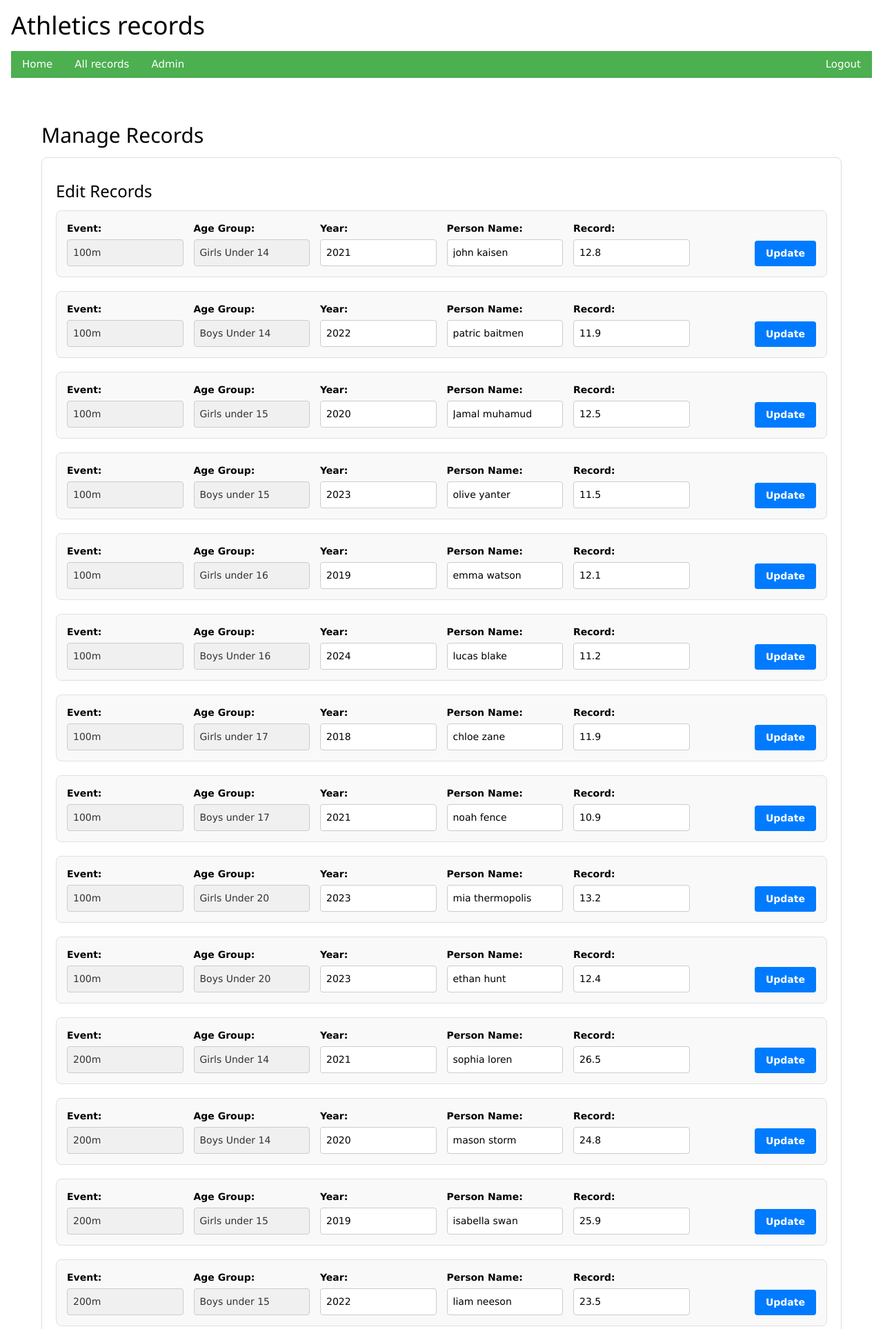
After one commit to Na1yd/Athletic-records, a Flask app: page /admin/manage in a window 1280 px wide. The commit adds this page. Shown: the top 1927 px of the page at 69% size. Run offline with Flask 3, Linux system fonts and the light colour scheme; a user stored in the database is signed in; data comes from the database, SQL or seed files in the repository; both versions use the stored data as it was after the commit.

Commit message:
Was sick so I had loads of time and made whole login sytem in 4 days

```diff
--- a/app.py
+++ b/app.py
@@ -1,13 +1,25 @@
-from flask import Flask, render_template, request, g
+from flask import Flask, render_template, request, g, redirect, url_for, flash, session
+from werkzeug.security import generate_password_hash, check_password_hash
+from functools import wraps
 import sqlite3
 
+
+
 app = Flask(__name__)
+app.config["SECRET_KEY"] = "Cabbage tree"
 
 DATABASE = "athletics.db"
 
+def login_required(f):
+    @wraps(f)
+    def decorated_function(*args, **kwargs):
+        if "user_id" not in session:
+            return redirect(url_for("login"))
+        return f(*args, **kwargs)
+    return decorated_function
 
 def get_db():
-    db = getattr(g, '_database', None)
+    db = getattr(g, "_database", None)
     if db is None:
         db = g._database = sqlite3.connect(DATABASE)
     return db
@@ -15,10 +27,119 @@ def get_db():
 
 @app.teardown_appcontext
 def close_connection(exception):
-    db = getattr(g, '_database', None)
+    db = getattr(g, "_database", None)
     if db is not None:
         db.close()
 
+# This is the login route which allows the user to log in and change records in the database.
+@app.route("/login", methods=["GET", "POST"])
+def login():
+    if request.method == "POST":
+        username = request.form["username"]
+        password = request.form["password"]
+        conn = sqlite3.connect("athletics.db")
+        cur = conn.cursor()
+        cur.execute("SELECT id, password FROM admin_users WHERE username = ?", (username,))
+        user = cur.fetchone()
+        conn.close()
+
+        if user and check_password_hash(user[1], password):
+            session["user_id"] = user[0]
+            session["username"] = username
+            return redirect(url_for("home"))
+        flash("Invalid login", "error")
+    return render_template("login.html")
+
+# For logging out of admin
+@app.route("/logout")
+@login_required
+def logout():
+    session.clear()
+    return redirect("/")
+
+# This is the admin change area where you can alter records and it requirs admin login
+@app.route("/admin")
+@login_required
+def admin_panel():
+    return render_template("admin.html")
+
+# Admin database management
+@app.route("/admin/manage", methods=["GET", "POST"])
+@login_required
+def manage_database():
+    conn = sqlite3.connect("athletics.db")
+    cur = conn.cursor()
+
+    # Get all records with details
+    cur.execute("""
+        SELECT records.id, records.year, event.name, age_group.name,
+        person.name, records.bhs_record
+        FROM records
+        INNER JOIN event ON records.event_id = event.id
+        INNER JOIN age_group ON records.age_group_id = age_group.id
+        INNER JOIN person ON records.person_id = person.id
+    """)
+    records = cur.fetchall()
+
+    # Get events and age groups for forms
+    cur.execute("SELECT id, name FROM event ORDER BY name")
+    events = cur.fetchall()
+    cur.execute("SELECT id, name FROM age_group ORDER BY name")
+    age_groups = cur.fetchall()
+    cur.execute("SELECT id, name FROM person ORDER BY name")
+    people = cur.fetchall()
+
+    conn.close()
+
+    return render_template("manage.html", records=records, events=events,
+                          age_groups=age_groups, people=people)
+
+# Update existing record
+@app.route("/admin/update_record/<int:record_id>", methods=["POST"])
+@login_required
+def update_record(record_id):
+    year = request.form.get("year")
+    person_name = request.form.get("person_name")
+    bhs_record = request.form.get("bhs_record")
+
+    # Validate inputs
+    if not year or not person_name or not bhs_record:
+        flash("All fields are required!", "error")
+        return redirect(url_for("manage_database"))
+
+    conn = sqlite3.connect("athletics.db")
+    cur = conn.cursor()
+
+    # Get the current person_id from the record
+    cur.execute("SELECT person_id FROM records WHERE id = ?", (record_id,))
+    result = cur.fetchone()
+
+    if not result:
+        flash("Record not found!", "error")
+        conn.close()
+        return redirect(url_for("manage_database"))
+
+    person_id = result[0]
+
+    # Update the person's name (keep the same person_id)
+    cur.execute("UPDATE person SET name = ? WHERE id = ?", (person_name, person_id))
+
+    # Update only year and bhs_record in records (event, age_group, and person_id stay the same)
+    cur.execute("""
+        UPDATE records
+        SET year = ?, bhs_record = ?
+        WHERE id = ?
+    """, (year, bhs_record, record_id))
+
+    if cur.rowcount == 0:
+        flash("Failed to update record!", "error")
+    else:
+        flash("Record updated successfully!", "success")
+
+    conn.commit()
+    conn.close()
+
+    return redirect(url_for("manage_database"))
 
 def query_db(query, args=(), one=False):
     cur = get_db().execute(query, args)
@@ -63,31 +184,31 @@ def records_table():
                 INNER JOIN person ON records.person_id = person.id
                 """)
     record = cur.fetchall()
-    return render_template('records.html', record=record)
+    return render_template("records.html", record=record)
 
 
 # This is the route for the submission form on the home page that filters the
 # records based on the selected event and age group.
-@app.route('/submit', methods=['POST'])
+@app.route("/submit", methods=["POST"])
 def submit():
-    selected_event = request.form.get('events')
-    selected_age_group = request.form.get('age_groups')
+    selected_event = request.form.get("events")
+    selected_age_group = request.form.get("age_groups")
     conn = sqlite3.connect("athletics.db")
     cur = conn.cursor()
 # This is in case both are set to defult. Does the same thing as the all
 # records route.
     if selected_event == "All events" and selected_age_group == "All years":
-        cur.execute('''
+        cur.execute("""
             SELECT records.id, records.year, event.name, age_group.name,
             person.name, records.bhs_record
             FROM records
             INNER JOIN event ON records.event_id = event.id
             INNER JOIN age_group ON records.age_group_id = age_group.id
             INNER JOIN person ON records.person_id = person.id
-        ''',)
+        """,)
 # This is for if they select all boys records from a all events.
     elif selected_age_group == "Boys" and selected_event == "All events":
-        cur.execute('''
+        cur.execute("""
             SELECT records.id, records.year, event.name, age_group.name,
             person.name, records.bhs_record
             FROM records
@@ -95,10 +216,10 @@ def submit():
             INNER JOIN age_group ON records.age_group_id = age_group.id
             INNER JOIN person ON records.person_id = person.id
             WHERE age_group.Gender = 2
-        ''',)
+        """,)
 # This is for if they select all girls records from a all events.
     elif selected_age_group == "Girls" and selected_event == "All events":
-        cur.execute('''
+        cur.execute("""
             SELECT records.id, records.year, event.name, age_group.name,
             person.name, records.bhs_record
             FROM records
@@ -106,10 +227,10 @@ def submit():
             INNER JOIN age_group ON records.age_group_id = age_group.id
             INNER JOIN person ON records.person_id = person.id
             WHERE age_group.Gender = 1
-        ''',)
+        """,)
 # This is for if they select all track event records from all year groups.
     elif selected_age_group == "All years" and selected_event == "All track events":
-        cur.execute('''
+        cur.execute("""
             SELECT records.id, records.year, event.name, age_group.name,
             person.name, records.bhs_record
             FROM records
@@ -118,10 +239,10 @@ def submit():
             INNER JOIN person ON records.person_id = person.id
             WHERE event.Event_type = 1
             ORDER BY event.id ASC
-        ''',)
+        """,)
 # This is for if they select all field event records from all year groups.
     elif selected_age_group == "All years" and selected_event == "All field events":
-        cur.execute('''
+        cur.execute("""
             SELECT records.id, records.year, event.name, age_group.name,
             person.name, records.bhs_record
             FROM records
@@ -130,10 +251,10 @@ def submit():
             INNER JOIN person ON records.person_id = person.id
             WHERE event.Event_type = 2
             ORDER BY event.id ASC
-        ''',)
+        """,)
 # This is for if they select all boys records from all field events.
     elif selected_age_group == "Boys" and selected_event == "All field events":
-        cur.execute('''
+        cur.execute("""
             SELECT records.id, records.year, event.name, age_group.name,
             person.name, records.bhs_record
             FROM records
@@ -141,10 +262,10 @@ def submit():
             INNER JOIN age_group ON records.age_group_id = age_group.id
             INNER JOIN person ON records.person_id = person.id
             WHERE event.Event_type = 2 and age_group.Gender = 2
-        ''',)
+        """,)
 # This is for if they select all boys records from all track events.
     elif selected_age_group == "Boys" and selected_event == "All track events":
-        cur.execute('''
+        cur.execute("""
             SELECT records.id, records.year, event.name, age_group.name,
             person.name, records.bhs_record
             FROM records
@@ -152,10 +273,10 @@ def submit():
             INNER JOIN age_group ON records.age_group_id = age_group.id
             INNER JOIN person ON records.person_id = person.id
             WHERE event.Event_type = 1 and age_group.Gender = 2
-        ''',)
+        """,)
 # This is for if they select all girls records from all field events.
     elif selected_age_group == "Girls" and selected_event == "All field events":
-        cur.execute('''
+        cur.execute("""
             SELECT records.id, records.year, event.name, age_group.name,
             person.name, records.bhs_record
             FROM records
@@ -163,10 +284,10 @@ def submit():
             INNER JOIN age_group ON records.age_group_id = age_group.id
             INNER JOIN person ON records.person_id = person.id
             WHERE event.Event_type = 2 and age_group.Gender = 1
-        ''',)
+        """,)
 # This is for if they select all girls records from all track events.
     elif selected_age_group == "Girls" and selected_event == "All track events":
-        cur.execute('''
+        cur.execute("""
             SELECT records.id, records.year, event.name, age_group.name,
             person.name, records.bhs_record
             FROM records
@@ -174,10 +295,10 @@ def submit():
             INNER JOIN age_group ON records.age_group_id = age_group.id
             INNER JOIN person ON records.person_id = person.id
             WHERE event.Event_type = 1 and age_group.Gender = 1
-        ''',)
+        """,)
 # This is for if they select all boys records from a specific event.
     elif selected_age_group == "Boys":
-        cur.execute('''
+        cur.execute("""
             SELECT records.id, records.year, event.name, age_group.name,
             person.name, records.bhs_record
             FROM records
@@ -185,10 +306,10 @@ def submit():
             INNER JOIN age_group ON records.age_group_id = age_group.id
             INNER JOIN person ON records.person_id = person.id
             WHERE age_group.Gender = 2 AND records.event_id = ?
-        ''', (selected_event,))
+        """, (selected_event,))
 # This is for if they select all girls records from a specific event.
     elif selected_age_group == "Girls":
-        cur.execute('''
+        cur.execute("""
             SELECT records.id, records.year, event.name, age_group.name,
             person.name, records.bhs_record
             FROM records
@@ -196,10 +317,10 @@ def submit():
             INNER JOIN age_group ON records.age_group_id = age_group.id
             INNER JOIN person ON records.person_id = person.id
             WHERE age_group.Gender = 1 AND records.event_id = ?
-        ''', (selected_event,))
+        """, (selected_event,))
 # This is for if they select all track records from a specific age group.
     elif selected_event == "All track events":
-        cur.execute('''
+        cur.execute("""
             SELECT records.id, records.year, event.name, age_group.name,
             person.name, records.bhs_record
             FROM records
@@ -207,10 +328,10 @@ def submit():
             INNER JOIN age_group ON records.age_group_id = age_group.id
             INNER JOIN person ON records.person_id = person.id
             WHERE records.age_group_id = ? AND event.Event_type = 1
-        ''', (selected_age_group,))
+        """, (selected_age_group,))
 # This is for if they select all field records from a specific age group.
     elif selected_event == "All field events":
-        cur.execute('''
+        cur.execute("""
             SELECT records.id, records.year, event.name, age_group.name,
             person.name, records.bhs_record
             FROM records
@@ -218,11 +339,11 @@ def submit():
             INNER JOIN age_group ON records.age_group_id = age_group.id
             INNER JOIN person ON records.person_id = person.id
             WHERE records.age_group_id = ? AND event.Event_type = 2
-        ''', (selected_age_group,))
+        """, (selected_age_group,))
 # This is for if they select all events and one age group. It will show all
 # events records for that age group.
     elif selected_event == "All events":
-        cur.execute('''
+        cur.execute("""
             SELECT records.id, records.year, event.name, age_group.name,
             person.name, records.bhs_record
             FROM records
@@ -230,11 +351,11 @@ def submit():
             INNER JOIN age_group ON records.age_group_id = age_group.id
             INNER JOIN person ON records.person_id = person.id
             WHERE records.age_group_id = ?
-        ''', (selected_age_group,))
+        """, (selected_age_group,))
 # This is for if they select all age groups and one event. It will show all
 # age group records for that one specific event.
     elif selected_age_group == "All years":
-        cur.execute('''
+        cur.execute("""
             SELECT records.id, records.year, event.name, age_group.name,
             person.name, records.bhs_record
             FROM records
@@ -242,10 +363,10 @@ def submit():
             INNER JOIN age_group ON records.age_group_id = age_group.id
             INNER JOIN person ON records.person_id = person.id
             WHERE records.event_id = ?
-        ''', (selected_event,))
+        """, (selected_event,))
 # This is for if they want a specific record for that age group and event.
     else:
-        cur.execute('''
+        cur.execute("""
             SELECT records.id, records.year, event.name, age_group.name,
             person.name, records.bhs_record
             FROM records
@@ -254,19 +375,19 @@ def submit():
             INNER JOIN person ON records.person_id = person.id
             WHERE records.age_group_id = ? AND records.event_id = ?
             ORDER BY records.year DESC
-        ''', (selected_age_group, selected_event))
+        """, (selected_age_group, selected_event))
 #This is for incase they mess with the submit method and try to submit somthing that is not in the database.
     if not cur or not selected_event or not selected_age_group:
-        return render_template('404.html'), 404
+        return render_template("404.html"), 404
 
     record = cur.fetchall()
     conn.close()
-    return render_template('records.html', record=record)
+    return render_template("records.html", record=record)
 
 #If they try to go to a page that does not exist then it will give them this error mesage
 @app.errorhandler(404)
 def invalid_route(error):
-    return render_template('404.html'), 404
+    return render_template("404.html"), 404
 
 
 if __name__ == "__main__":
--- a/static/style.css
+++ b/static/style.css
@@ -14,3 +14,157 @@ th, td {
 }
 
 tr:hover {background-color: rgb(227, 248, 231);}
+
+
+.admin-container {
+    max-width: 600px;
+    margin: 50px auto;
+    padding: 20px;
+    border: 1px solid #ccc;
+    border-radius: 8px;
+}
+
+.admin-menu ul {
+    list-style: none;
+    padding: 0;
+}
+
+.admin-menu li {
+    margin: 10px 0;
+}
+
+.admin-menu a {
+    color: #007bff;
+    text-decoration: none;
+    font-size: 16px;
+}
+
+.admin-menu a:hover {
+    text-decoration: underline;
+
+}
+
+.manage-container {
+    max-width: 1200px;
+    margin: 30px auto;
+    padding: 20px;
+}
+
+.alert {
+    padding: 12px 15px;
+    margin-bottom: 20px;
+    border-radius: 4px;
+    border-left: 4px solid;
+}
+
+.alert-success {
+    background-color: #d4edda;
+    color: #155724;
+    border-color: #28a745;
+}
+
+.alert-error {
+    background-color: #f8d7da;
+    color: #721c24;
+    border-color: #f44336;
+}
+
+.records-section {
+    margin-bottom: 40px;
+    padding: 20px;
+    border: 1px solid #ddd;
+    border-radius: 8px;
+}
+
+.records-list {
+    display: flex;
+    flex-direction: column;
+    gap: 20px;
+}
+
+.record-card {
+    border: 1px solid #e0e0e0;
+    border-radius: 8px;
+    padding: 15px;
+    background-color: #f9f9f9;
+}
+
+.edit-form {
+    width: 100%;
+}
+
+.form-row {
+    display: grid;
+    grid-template-columns: repeat(auto-fit, minmax(150px, 1fr));
+    gap: 15px;
+    align-items: flex-end;
+}
+
+.form-group {
+    display: flex;
+    flex-direction: column;
+}
+
+.form-group label {
+    font-weight: bold;
+    margin-bottom: 5px;
+    font-size: 14px;
+}
+
+.readonly-field {
+    padding: 8px;
+    background-color: #f0f0f0;
+    border: 1px solid #ccc;
+    border-radius: 4px;
+    font-size: 14px;
+    color: #333;
+}
+
+.form-group input, .form-group select {
+    padding: 8px;
+    border: 1px solid #ccc;
+    border-radius: 4px;
+    font-size: 14px;
+}
+
+.form-group input:focus, .form-group select:focus {
+    outline: none;
+    border-color: #007bff;
+    box-shadow: 0 0 5px rgba(0, 123, 255, 0.3);
+}
+
+.button-group {
+    display: flex;
+    gap: 10px;
+    align-items: flex-end;
+}
+
+.btn-update {
+    background-color: #007bff;
+    color: white;
+    padding: 8px 16px;
+    border: none;
+    border-radius: 4px;
+    cursor: pointer;
+    font-size: 14px;
+    font-weight: bold;
+    white-space: nowrap;
+}
+
+.btn-update:hover {
+    background-color: #0056b3;
+}
+
+.btn-back {
+    display: inline-block;
+    margin-top: 20px;
+    padding: 10px 20px;
+    background-color: #6c757d;
+    color: white;
+    text-decoration: none;
+    border-radius: 4px;
+}
+
+.btn-back:hover {
+    background-color: #5a6268;
+}
--- a/templates/layout.html
+++ b/templates/layout.html
@@ -15,6 +15,12 @@
         <div class="w3-bar w3-green">
             <a href="/" class="w3-bar-item w3-button">Home</a>
             <a href="records" class="w3-bar-item w3-button">All records</a>
+            {% if session.get('user_id') %}
+                <a href="/admin" class="w3-bar-item w3-button">Admin</a>
+                <a href="/logout" class="w3-bar-item w3-button w3-right">Logout</a>
+            {% else %}
+                <a href="/login" class="w3-bar-item w3-button w3-right">Login</a>
+            {% endif %}
         </div>
     </div>
         {% block content %}{% endblock %}
--- /dev/null
+++ b/templates/manage.html
@@ -0,0 +1,65 @@
+{% extends "layout.html" %}
+
+{% block content %}
+<div class="manage-container">
+    <h2>Manage Records</h2>
+
+    <!-- Display flash messages -->
+    {% with messages = get_flashed_messages(with_categories=true) %}
+        {% if messages %}
+            {% for category, message in messages %}
+                <div class="alert alert-{{ category }}">{{ message }}</div>
+            {% endfor %}
+        {% endif %}
+    {% endwith %}
+
+    <div class="records-section">
+        <h3>Edit Records</h3>
+        {% if records %}
+            <div class="records-list">
+                {% for record in records %}
+                    <div class="record-card">
+                        <form method="POST" action="{{ url_for('update_record', record_id=record[0]) }}" class="edit-form">
+                            <div class="form-row">
+                                <div class="form-group">
+                                    <label>Event:</label>
+                                    <div class="readonly-field">{{ record[2] }}</div>
+                                </div>
+
+                                <div class="form-group">
+                                    <label>Age Group:</label>
+                                    <div class="readonly-field">{{ record[3] }}</div>
+                                </div>
+
+                                <div class="form-group">
+                                    <label for="year_{{ record[0] }}">Year:</label>
+                                    <input type="number" id="year_{{ record[0] }}" name="year" value="{{ record[1] }}" required>
+                                </div>
+
+                                <div class="form-group">
+                                    <label for="person_{{ record[0] }}">Person Name:</label>
+                                    <input type="text" id="person_{{ record[0] }}" name="person_name" value="{{ record[4] }}" required>
+                                </div>
+
+                                <div class="form-group">
+                                    <label for="record_{{ record[0] }}">Record:</label>
+                                    <input type="text" id="record_{{ record[0] }}" name="bhs_record" value="{{ record[5] }}" required>
+                                </div>
+
+                                <div class="form-group button-group">
+                                    <button type="submit" class="btn-update">Update</button>
+                                </div>
+                            </div>
+                        </form>
+                    </div>
+                {% endfor %}
+            </div>
+        {% else %}
+            <p>No records found.</p>
+        {% endif %}
+    </div>
+
+    <a href="{{ url_for('admin_panel') }}" class="btn-back">Back to Admin Panel</a>
+</div>
+
+{% endblock %}
```
Also changed, not shown: templates/admin.html (added, +24 -0 lines), templates/login.html (added, +35 -0 lines), athletics.db, 1 other file.
